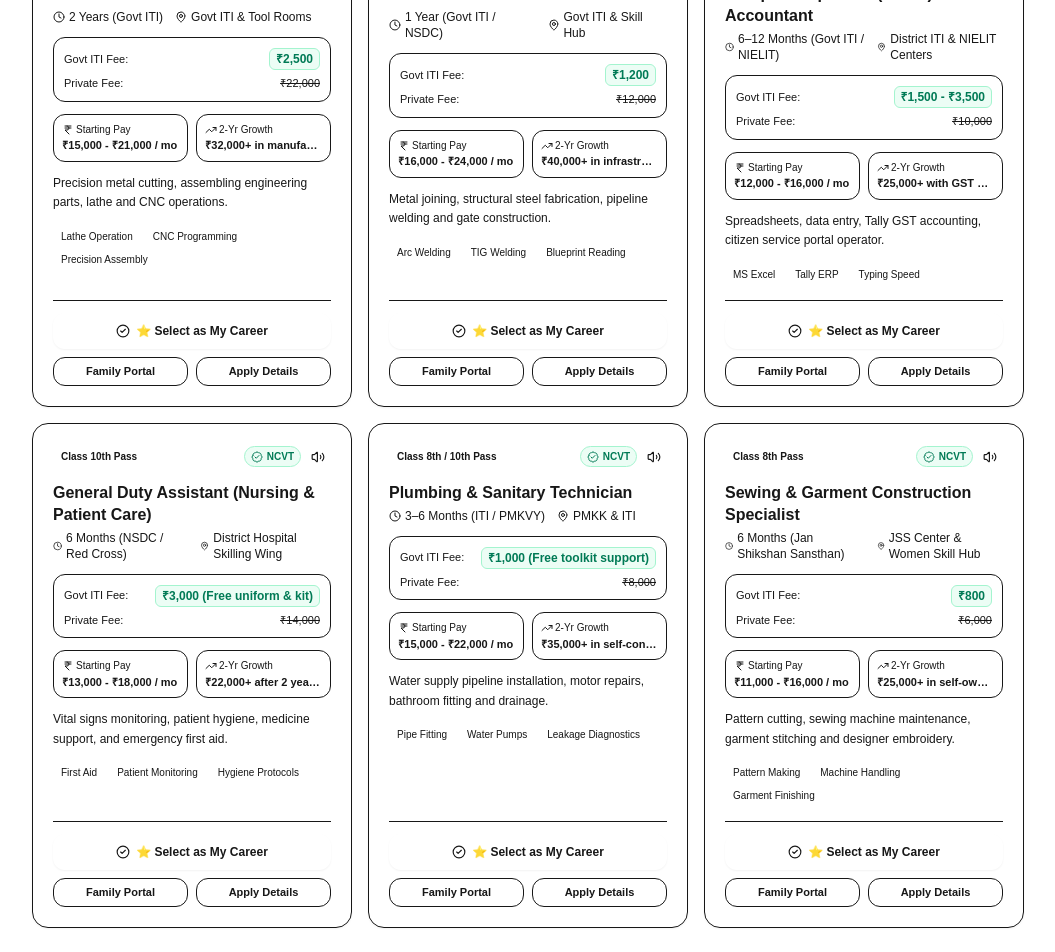
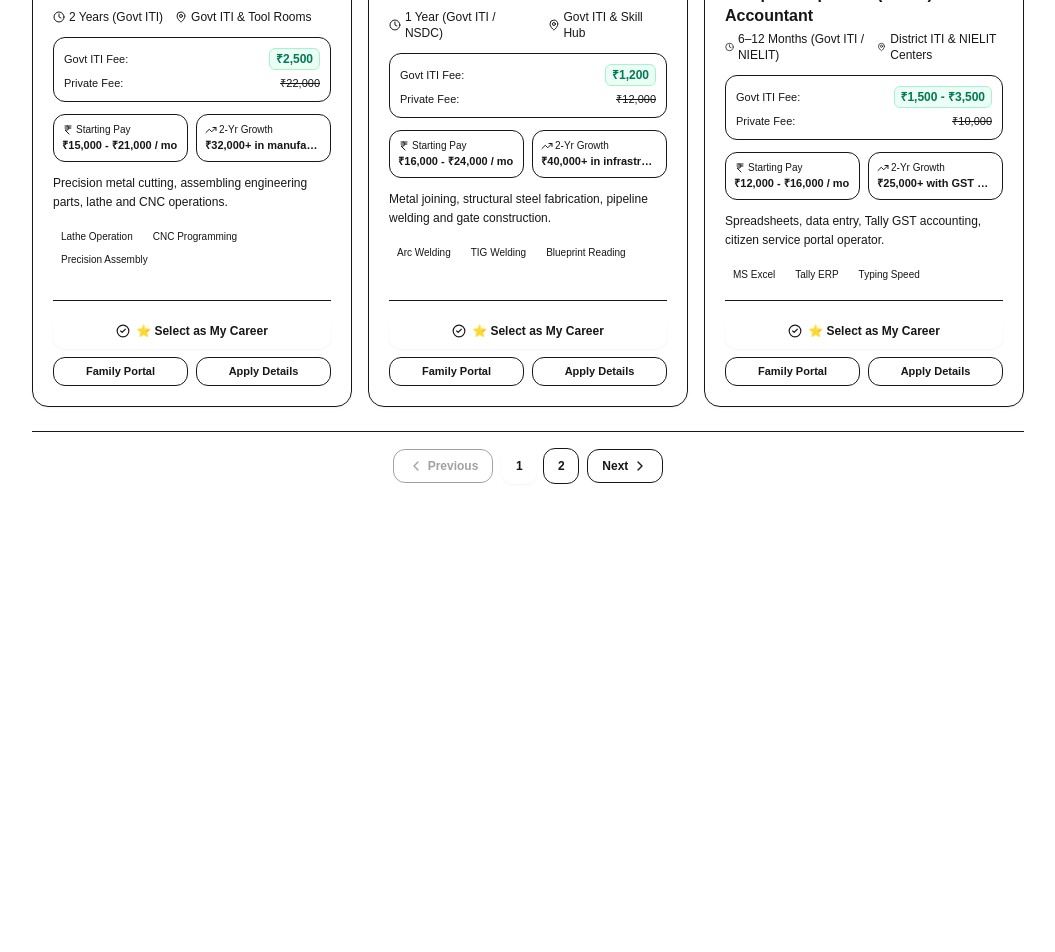
Before and after one commit to siddhant385/CareerSaathi, a Next.js app: page /explore in a window 1280 px wide. Shown: the part 1014-1966 px from the top of the page, without its empty margins (112-1167 px from the left). After the commit the page ends 1522 px from the top, so only its background shows below. Built offline with nearby package versions, Linux system fonts and the light colour scheme.

Commit message:
feat: add numbered pagination for explore directory and progressive batching for my-path

```diff
--- a/src/app/explore/components/explore-workspace.tsx
+++ b/src/app/explore/components/explore-workspace.tsx
@@ -1,8 +1,8 @@
 "use client";
 
-import { useState, useEffect, Suspense } from "react";
+import { useState, useEffect, Suspense, useRef } from "react";
 import Link from "next/link";
-import { useSearchParams, useRouter } from "next/navigation";
+import { useSearchParams } from "next/navigation";
 import { getAllTrades, type ExtendedTrade } from "./data";
 import type { CareerCategory } from "../../my-path/components/types";
 import type { SupportedLanguage } from "../../onboarding/components/types";
@@ -20,14 +20,15 @@ import {
   IndianRupee,
   Clock,
   MapPin,
-  ShieldCheck,
-  ArrowRight,
   TrendingUp,
+  ChevronLeft,
+  ChevronRight,
 } from "lucide-react";
+
+const TRADES_PER_PAGE = 6;
 
 function ExploreContent() {
   const searchParams = useSearchParams();
-  const router = useRouter();
   const initialQuery = searchParams.get("q") || "";
   const initialCategory = (searchParams.get("category") as CareerCategory) || "all";
 
@@ -36,7 +37,10 @@ function ExploreContent() {
   const [searchQuery, setSearchQuery] = useState(initialQuery);
   const [selectedCategory, setSelectedCategory] = useState<CareerCategory>(initialCategory);
   const [selectedQualification, setSelectedQualification] = useState<string>("all");
+  const [currentPage, setCurrentPage] = useState<number>(1);
   const [selectedSuccessToast, setSelectedSuccessToast] = useState<string | null>(null);
+
+  const gridTopRef = useRef<HTMLDivElement>(null);
 
   useEffect(() => {
     setLanguage(getStoredLanguage());
@@ -62,6 +66,11 @@ function ExploreContent() {
     if (cat) setSelectedCategory(cat);
   }, [searchParams]);
 
+  // Reset to page 1 whenever filters or search query change
+  useEffect(() => {
+    setCurrentPage(1);
+  }, [searchQuery, selectedCategory, selectedQualification]);
+
   function handleSelectTrade(trade: ExtendedTrade) {
     setSelectedCareerId(trade.id);
     setCareerIdState(trade.id);
@@ -83,6 +92,13 @@ function ExploreContent() {
       const utterance = new SpeechSynthesisUtterance(text);
       utterance.lang = language === "hi" ? "hi-IN" : "en-IN";
       window.speechSynthesis.speak(utterance);
+    }
+  }
+
+  function handlePageChange(newPage: number) {
+    setCurrentPage(newPage);
+    if (gridTopRef.current) {
+      gridTopRef.current.scrollIntoView({ behavior: "smooth", block: "start" });
     }
   }
 
@@ -125,6 +141,10 @@ function ExploreContent() {
 
     return matchesCategory && matchesQual && matchesQuery;
   });
+
+  const totalPages = Math.max(1, Math.ceil(filteredTrades.length / TRADES_PER_PAGE));
+  const startIndex = (currentPage - 1) * TRADES_PER_PAGE;
+  const paginatedTrades = filteredTrades.slice(startIndex, startIndex + TRADES_PER_PAGE);
 
   return (
     <div className="min-h-screen flex flex-col justify-between max-w-5xl mx-auto px-4 py-6 space-y-6">
@@ -257,12 +277,12 @@ function ExploreContent() {
         </div>
       </div>
 
-      {/* Results Count Banner */}
-      <div className="flex items-center justify-between text-xs text-muted-foreground px-1">
+      {/* Results Count and Page Info Banner */}
+      <div ref={gridTopRef} className="flex items-center justify-between text-xs text-muted-foreground px-1">
         <span>
           {language === "hi"
-            ? `${filteredTrades.length} वोकेशनल ट्रेड्स उपलब्ध`
-            : `Showing ${filteredTrades.length} vocational trades`}
+            ? `${filteredTrades.length} ट्रेड्स उपलब्ध (पृष्ठ ${currentPage} / ${totalPages})`
+            : `Showing ${startIndex + 1}–${Math.min(startIndex + TRADES_PER_PAGE, filteredTrades.length)} of ${filteredTrades.length} trades (Page ${currentPage} of ${totalPages})`}
         </span>
         {(searchQuery || selectedCategory !== "all" || selectedQualification !== "all") && (
           <button
@@ -280,9 +300,10 @@ function ExploreContent() {
       </div>
 
       {/* Trade Directory Grid */}
-      {filteredTrades.length > 0 ? (
+      {paginatedTrades.length > 0 ? (
+        <div className="space-y-6">
           <div className="grid grid-cols-1 md:grid-cols-2 lg:grid-cols-3 gap-4">
-          {filteredTrades.map((trade) => {
+            {paginatedTrades.map((trade) => {
               const isSelected = trade.id === selectedCareerId;
 
               return (
@@ -443,6 +464,53 @@ function ExploreContent() {
               );
             })}
           </div>
+
+          {/* Numbered Pagination Bar */}
+          {totalPages > 1 && (
+            <div className="flex items-center justify-center gap-2 pt-4 border-t">
+              <button
+                type="button"
+                onClick={() => handlePageChange(currentPage - 1)}
+                disabled={currentPage === 1}
+                className="px-3.5 py-2 rounded-xl border border-border bg-card hover:bg-muted text-foreground font-semibold text-xs flex items-center gap-1 transition disabled:opacity-40 disabled:pointer-events-none cursor-pointer"
+              >
+                <ChevronLeft className="h-4 w-4" />
+                <span>{language === "hi" ? "पिछला" : "Previous"}</span>
+              </button>
+
+              <div className="flex items-center gap-1.5">
+                {[...Array(totalPages)].map((_, i) => {
+                  const pageNum = i + 1;
+                  const isCurrent = pageNum === currentPage;
+                  return (
+                    <button
+                      key={pageNum}
+                      type="button"
+                      onClick={() => handlePageChange(pageNum)}
+                      className={`h-9 w-9 rounded-xl text-xs font-bold transition cursor-pointer ${
+                        isCurrent
+                          ? "bg-primary text-primary-foreground shadow-xs"
+                          : "border border-border bg-card hover:bg-muted text-foreground"
+                      }`}
+                    >
+                      {pageNum}
+                    </button>
+                  );
+                })}
+              </div>
+
+              <button
+                type="button"
+                onClick={() => handlePageChange(currentPage + 1)}
+                disabled={currentPage === totalPages}
+                className="px-3.5 py-2 rounded-xl border border-border bg-card hover:bg-muted text-foreground font-semibold text-xs flex items-center gap-1 transition disabled:opacity-40 disabled:pointer-events-none cursor-pointer"
+              >
+                <span>{language === "hi" ? "अगला" : "Next"}</span>
+                <ChevronRight className="h-4 w-4" />
+              </button>
+            </div>
+          )}
+        </div>
       ) : (
         /* Empty State */
         <div className="bg-card border rounded-2xl p-8 text-center space-y-4 shadow-xs">
--- a/src/app/my-path/components/my-path-workspace.tsx
+++ b/src/app/my-path/components/my-path-workspace.tsx
@@ -11,7 +11,18 @@ import { CompareDialog } from "./compare-dialog";
 import { SaathiHelpSheet } from "../../onboarding/components/saathi-help-sheet";
 import { getSelectedCareerId, setSelectedCareerId, getSelectedCareer } from "@/lib/career-store";
 import { getStoredLanguage } from "@/lib/profile-store";
-import { Sparkles, Users, FileText, Search, X, SlidersHorizontal, CheckCircle2, ArrowRight } from "lucide-react";
+import {
+  Sparkles,
+  Users,
+  FileText,
+  Search,
+  X,
+  SlidersHorizontal,
+  CheckCircle2,
+  ArrowRight,
+  ChevronLeft,
+  ChevronRight,
+} from "lucide-react";
 
 export function MyPathWorkspace() {
   const router = useRouter();
@@ -22,6 +33,7 @@ export function MyPathWorkspace() {
   const [compareIds, setCompareIds] = useState<string[]>(["electrician", "auto_technician"]);
   const [isCompareOpen, setIsCompareOpen] = useState(false);
   const [isSaathiOpen, setIsSaathiOpen] = useState(false);
+  const [matchPage, setMatchPage] = useState<number>(1);
 
   useEffect(() => {
     setLanguage(getStoredLanguage());
@@ -63,6 +75,10 @@ export function MyPathWorkspace() {
       selectedCategory === "all" || path.category === selectedCategory;
     return matchesCategory;
   });
+
+  // Batching logic: Page 1 = Top 3 Matches, Page 2 = Alternative Matches 4-6
+  const totalMatchPages = Math.max(1, Math.ceil(filteredPaths.length / 3));
+  const displayedPaths = filteredPaths.slice((matchPage - 1) * 3, matchPage * 3);
 
   const selectedPathsForCompare = allCareerPaths.filter((p) =>
     compareIds.includes(p.id)
@@ -199,6 +215,7 @@ export function MyPathWorkspace() {
                     router.push(`/explore?category=${cat.id}`);
                   } else {
                     setSelectedCategory("all");
+                    setMatchPage(1);
                   }
                 }}
                 className={`px-3 py-1.5 rounded-full whitespace-nowrap text-xs font-semibold flex items-center gap-1 transition cursor-pointer ${
@@ -238,14 +255,18 @@ export function MyPathWorkspace() {
       )}
 
       {/* Top Curated Recommendations Grid */}
-      <div className="space-y-3">
+      <div className="space-y-4">
         <div className="flex items-center justify-between">
           <h3 className="font-bold text-sm text-foreground flex items-center gap-1.5">
             <Sparkles className="h-4 w-4 text-primary" />
             <span>
-              {language === "hi"
-                ? "आपके लिए शीर्ष 3 सुझाव (ऑनबोर्डिंग अनुसार)"
-                : "Top Curated Matches For You"}
+              {matchPage === 1
+                ? language === "hi"
+                  ? "आपके लिए शीर्ष 3 सुझाव (बैच 1)"
+                  : "Top 3 High-Match Choices (Batch 1)"
+                : language === "hi"
+                ? "अन्य 3 विकल्प (बैच 2)"
+                : "Alternative Recommendations (Batch 2)"}
             </span>
           </h3>
 
@@ -258,7 +279,7 @@ export function MyPathWorkspace() {
         </div>
 
         <div className="grid grid-cols-1 md:grid-cols-3 gap-4">
-          {filteredPaths.map((path) => (
+          {displayedPaths.map((path) => (
             <CareerCard
               key={path.id}
               path={path}
@@ -271,6 +292,47 @@ export function MyPathWorkspace() {
             />
           ))}
         </div>
+
+        {/* 2-Batch Progressive Pagination Controls */}
+        {totalMatchPages > 1 && (
+          <div className="flex flex-col sm:flex-row items-center justify-between gap-3 p-3.5 rounded-2xl bg-card border shadow-xs text-xs">
+            <span className="text-muted-foreground">
+              {language === "hi"
+                ? `सुझाव समूह: ${matchPage} of ${totalMatchPages}`
+                : `Recommendation Batch: ${matchPage} of ${totalMatchPages}`}
+            </span>
+
+            <div className="flex items-center gap-2">
+              <button
+                type="button"
+                onClick={() => setMatchPage((prev) => Math.max(1, prev - 1))}
+                disabled={matchPage === 1}
+                className="px-3 py-1.5 rounded-xl border border-border bg-background hover:bg-muted font-semibold transition disabled:opacity-40 disabled:pointer-events-none flex items-center gap-1 cursor-pointer"
+              >
+                <ChevronLeft className="h-3.5 w-3.5" />
+                <span>{language === "hi" ? "शीर्ष 3 देखें" : "Top 3 Matches"}</span>
+              </button>
+
+              <button
+                type="button"
+                onClick={() => setMatchPage((prev) => Math.min(totalMatchPages, prev + 1))}
+                disabled={matchPage === totalMatchPages}
+                className="px-3 py-1.5 rounded-xl border border-border bg-background hover:bg-muted font-semibold transition disabled:opacity-40 disabled:pointer-events-none flex items-center gap-1 cursor-pointer"
+              >
+                <span>{language === "hi" ? "अगले 3 विकल्प" : "Next 3 Matches"}</span>
+                <ChevronRight className="h-3.5 w-3.5" />
+              </button>
+
+              <Link
+                href="/explore"
+                className="px-3 py-1.5 rounded-xl bg-primary text-primary-foreground font-bold hover:bg-primary/90 transition shadow-xs flex items-center gap-1"
+              >
+                <span>{language === "hi" ? "सभी देखें" : "View All"}</span>
+                <ArrowRight className="h-3.5 w-3.5" />
+              </Link>
+            </div>
+          </div>
+        )}
       </div>
 
       {/* Side-by-side modal */}
```
Lines whose indentation alone changed are shown as unchanged.
